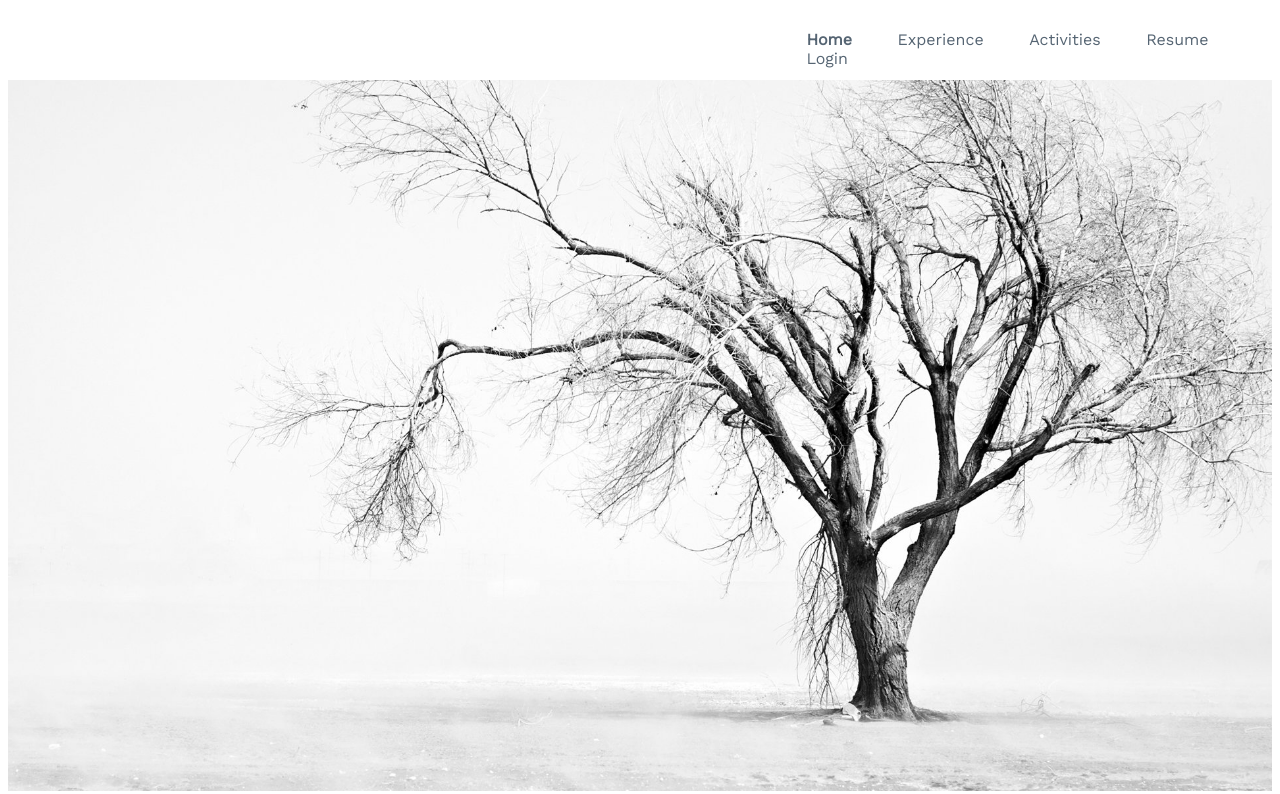
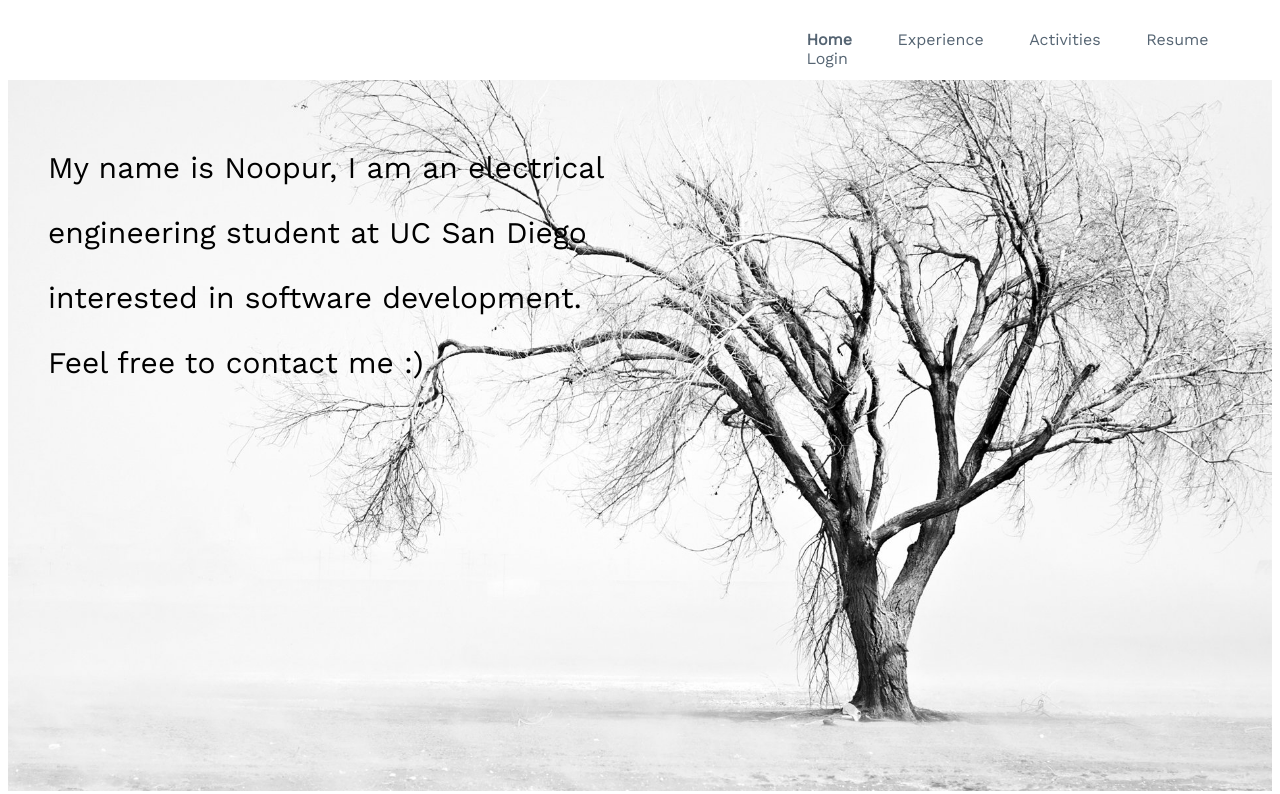
Before and after one commit to nkhachan/flaskwebsite, a Flask app: page / in a window 1280 px wide. Shown: the top 794 px of the page. Run offline with Flask 2, Linux system fonts and the light colour scheme; some libraries are stand-ins or nearby versions.

Commit message:
add letters ontop

```diff
--- a/static/css/style.css
+++ b/static/css/style.css
@@ -74,3 +74,17 @@ a:hover {
   margin-top:50px;
   margin-bottom:50px;
 }
+
+.container {
+  position: relative;
+}
+
+.text-block {
+  position: absolute;
+  top: 40px;
+  left: 20px;
+  color: black;
+  padding-left: 20px;
+  padding-right: 20px;
+  font-size: 30px;
+}
--- a/templates/index.html
+++ b/templates/index.html
@@ -23,8 +23,14 @@
     </section>
 
     <section>
-        <div>
-                <img src="{{ url_for('static',filename='img/background2.jpg') }}" width="100%" height="100%">
+        <div class="container">
+            <img src="{{ url_for('static',filename='img/background2.jpg') }}" width="100%" height="100%">
+              <div class="text-block">
+                <p> My name is Noopur, I am an electrical
+                  <p>engineering student at UC San Diego</p>
+                  <p>interested in software development.</p>
+                   <p>Feel free to contact me :)</p>
+              </div>
         </div>
     </section>
 
@@ -41,7 +47,7 @@
         <center id="activitysection">
             <img src="{{ url_for('static',filename='img/icons/swe.png') }}" width="22%" height="10%">
             <img src="{{ url_for('static',filename='img/icons/seds.png') }}" width="22%" height="22%">
-        </center id="activitysection">
+        </center>
     </section>
     <section>
         <div id="bottombar">
```
